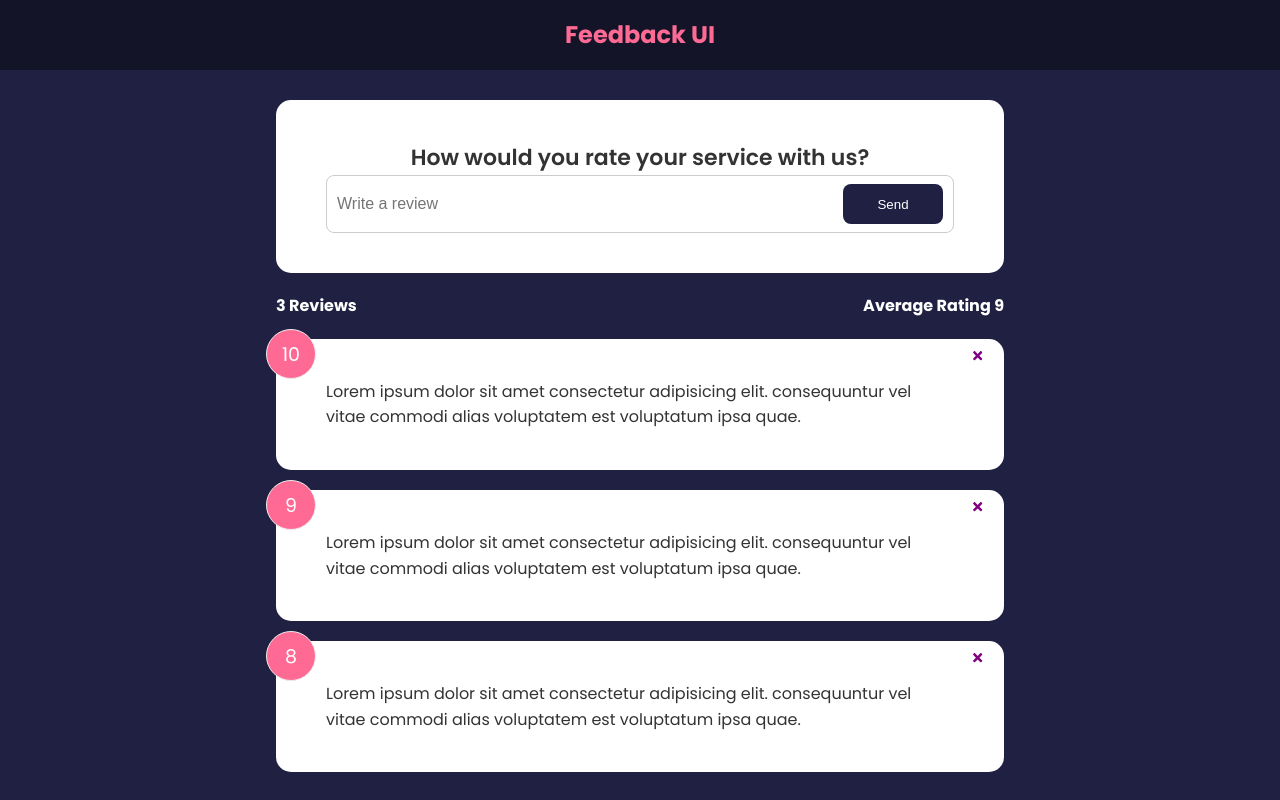
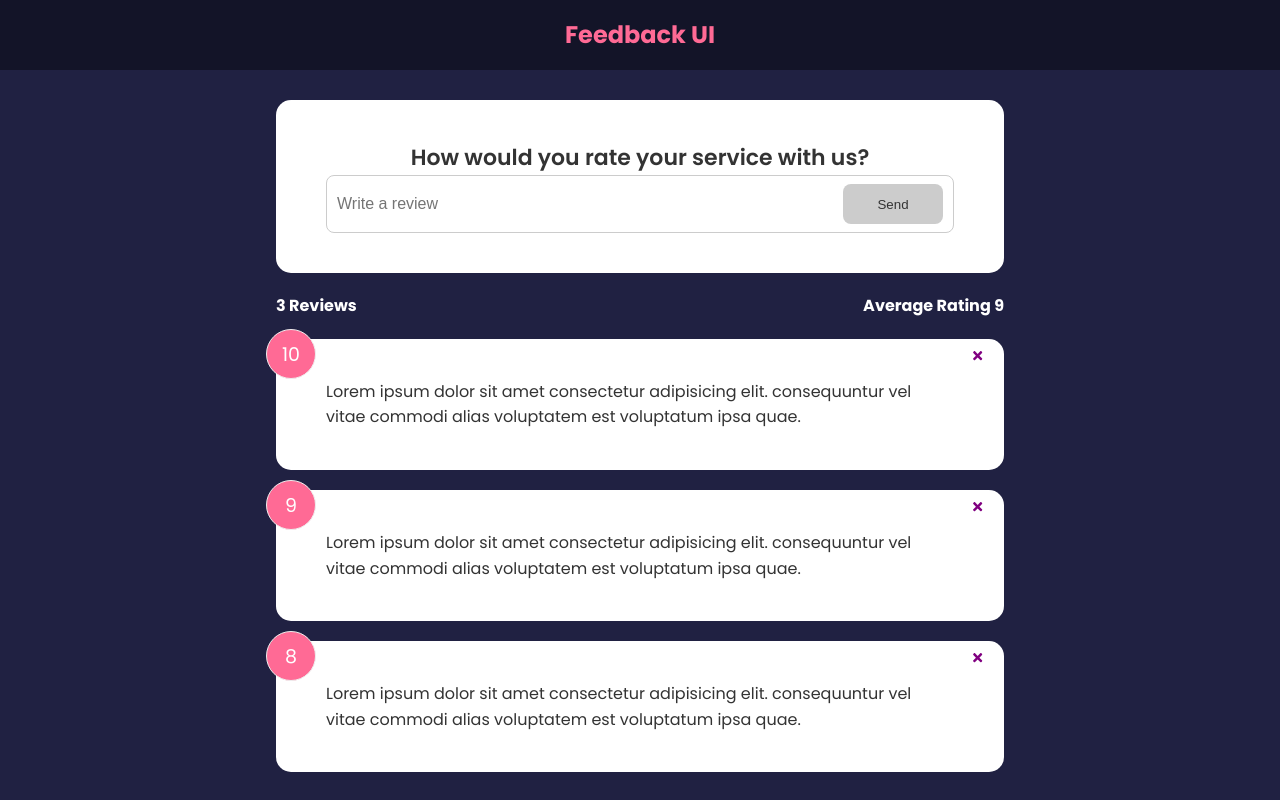
Before and after one commit to jvboronat/feedback-app, a React (Create React App) app: page / in a window 1280 px wide. Built offline with nearby package versions, Linux system fonts and the light colour scheme.

Commit message:
Real-Time Validation

```diff
--- a/src/components/FeedbackForm.jsx
+++ b/src/components/FeedbackForm.jsx
@@ -5,8 +5,23 @@
 function FeedbackForm() {
 
     const [text, setText] = useState('')
+    const [btnDisabled, setBtnDisabled] = useState(true)
+    const [message, setMessage] = useState('')
 
     const handleTextChange  = (e) => {
+        if (e.target.value.length >= 10) {
+            setBtnDisabled(false)
+            setMessage('')
+        }
+        else
+        {
+            if (e.target.value == 0)
+                setMessage('')
+            else
+                setMessage('Text must be at least 10 characters')
+            setBtnDisabled(true)
+        }
+
         setText(e.target.value)
     }
 
@@ -22,9 +37,10 @@
                         value={text}
                     />
 
-                    <Button type="submit" > Send</Button>
+                    <Button type="submit" isDisable={btnDisabled}> Send</Button>
 
                 </div>
+                {message && <div className='message'>{message}</div>}
             </form>
         </Card>
     )
```
